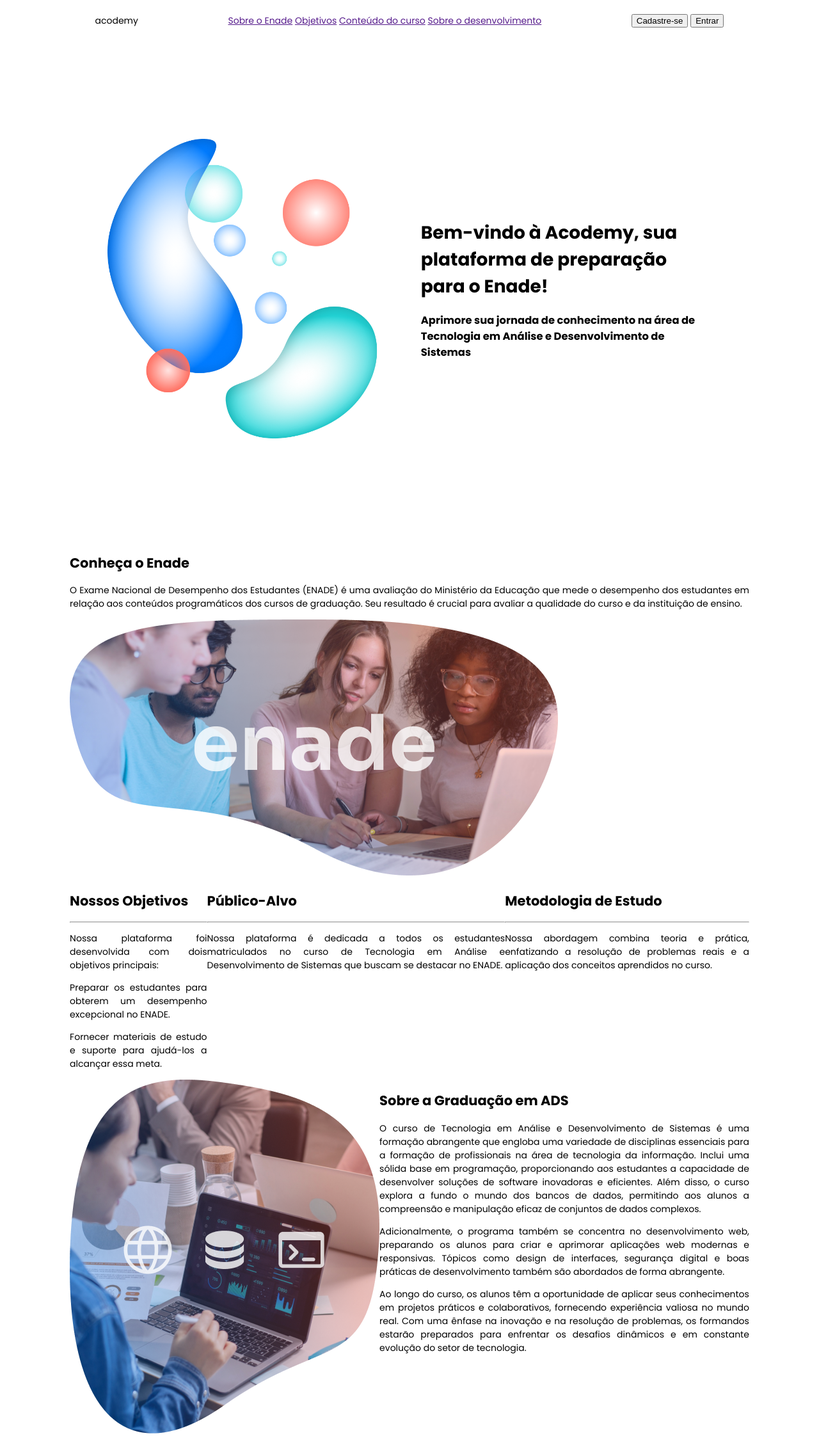
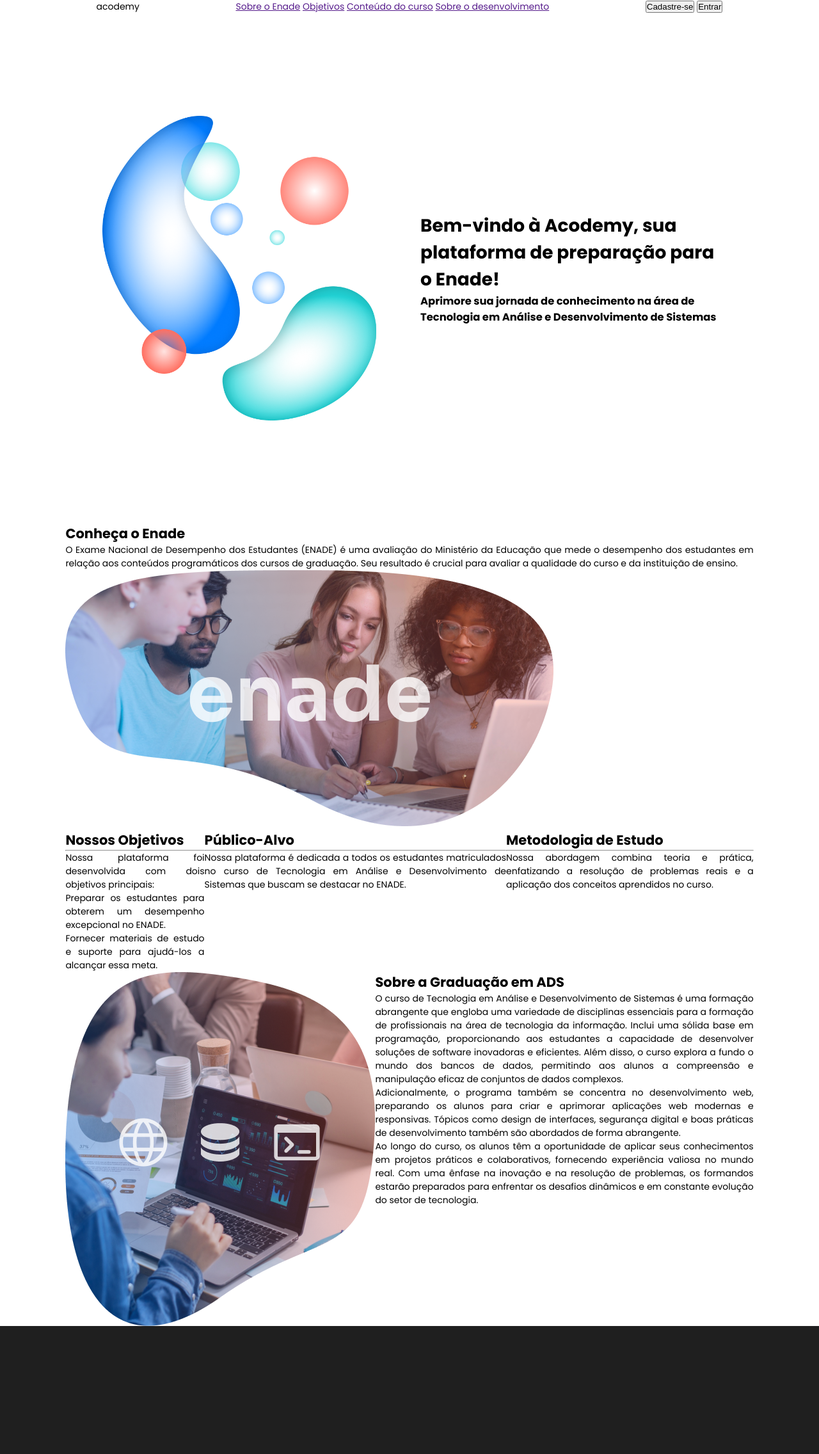
Before and after one commit to rochamanuela/acodemy-enade, a PHP site: page / in a window 1280 px wide. Shown: the whole page at 64% size. Before the commit the page ends 2240 px from the top, so only its background shows below. Run offline with PHP 8.4, Linux system fonts and the light colour scheme.

Commit message:
04/11/2023 - 23:13

```diff
--- a/index.html
+++ b/index.html
@@ -93,8 +93,7 @@
         </section>
     </main>
 
-    <footer>
-
+    <footer class="footer">
     </footer>
 </body>
 </html>
--- a/styles/style.css
+++ b/styles/style.css
@@ -1,4 +1,9 @@
 @import url('https://fonts.googleapis.com/css2?family=Poppins:wght@400;500;600;700&family=Sora:wght@300;400;500;600;700&display=swap');
+
+* {
+    margin: 0;
+    padding: 0;
+}
 
 body {
     display: flex;
@@ -50,4 +55,26 @@ main .center-topics .text {
     flex-direction: column;
 }
 
-/* help-me jesus, isso não tá indo */
+.footer {
+    background-color: #1f1f1f;
+    width: 100%;
+    height: 200px;
+}
+
+/* teste do scroll */
+body::-webkit-scrollbar {
+    width: 5px; /* Largura da barra de rolagem completa */
+    z-index: -1;
+    overflow: scroll;
+}
+
+body::-webkit-scrollbar-track {
+    background: transparent; /* Deixar a área de rastreamento transparente */
+}
+
+body::-webkit-scrollbar-thumb {
+    background-color: #1f1f1f; /* Cor do polegar da barra de rolagem */
+    border-radius: 0px; /* Arredondamento do polegar da barra de rolagem */
+    border: 3px solid transparent; /* Cria um espaço em torno do polegar da barra de rolagem */
+    z-index: -1; /* Coloca a barra de rolagem na frente do conteúdo */
+}
```
